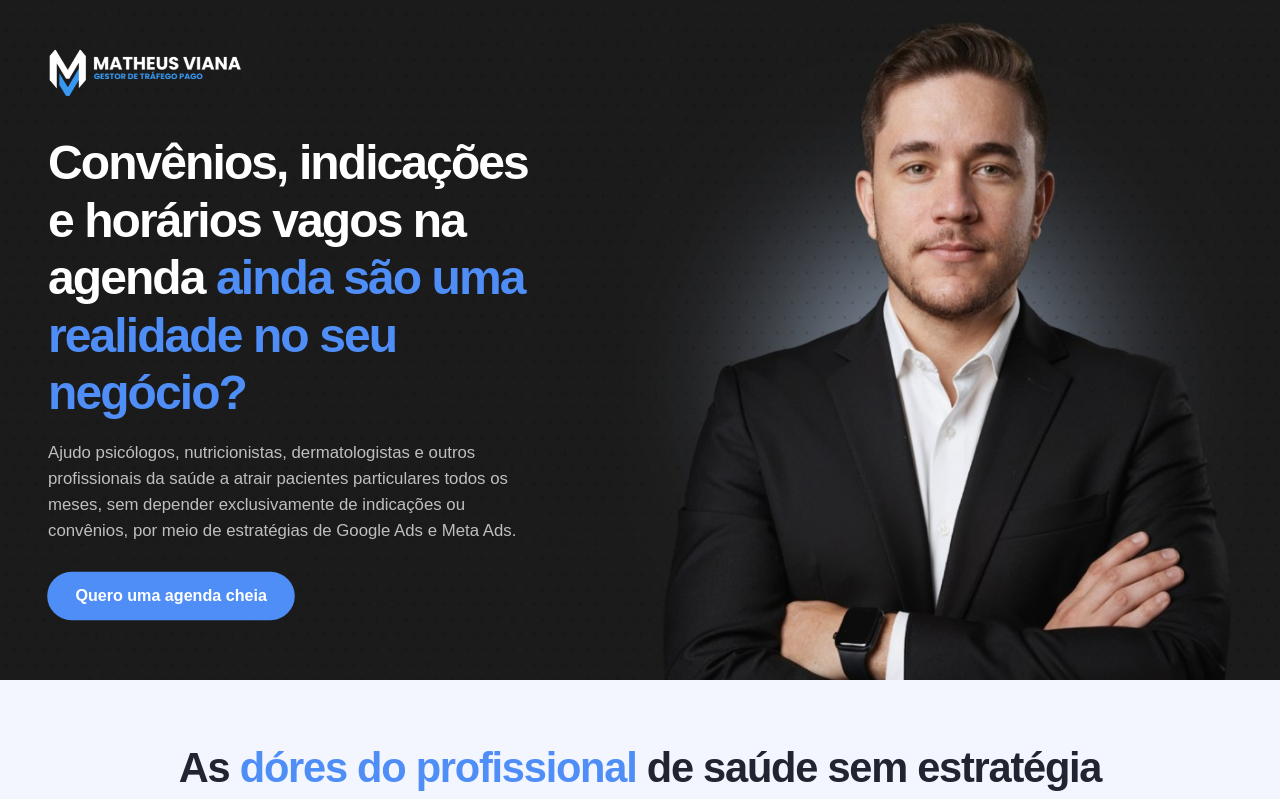
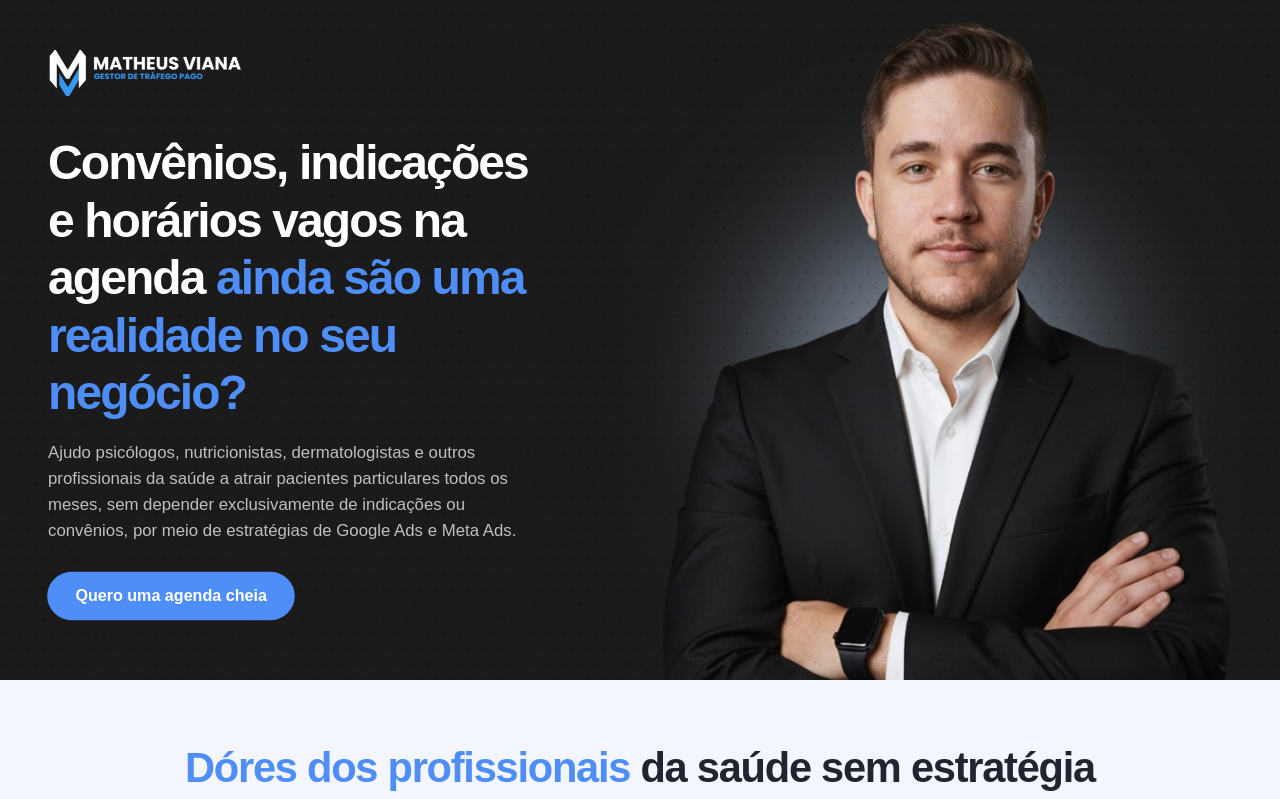
Before and after one commit to MatheusVianaAds/matheus-viana-landingpage, a website built with Vite: page index.html in a window 1280 px wide. Shown: the top 799 px of the page. Built offline with nearby package versions, Linux system fonts and the light colour scheme.

Commit message:
Update index.html
Ajuste na sessão das dores

```diff
--- a/index.html
+++ b/index.html
@@ -75,7 +75,7 @@
       <div class="pain-section__container">
         <header class="pain-section__header">
           <h2 class="pain-section__title">
-            As <span>dóres do profissional</span> de saúde sem estratégia
+            <span>Dóres dos profissionais</span> da saúde sem estratégia
           </h2>
           <p class="pain-section__subtitle">
             Se alguma dessas situações soa familiar, você está no lugar certo.
```
